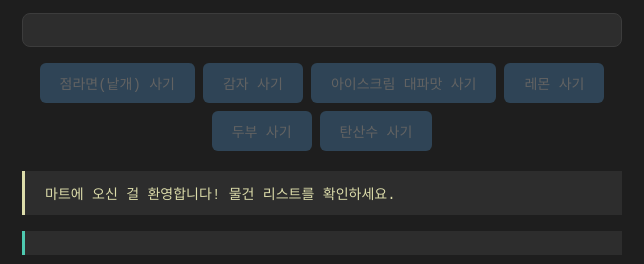
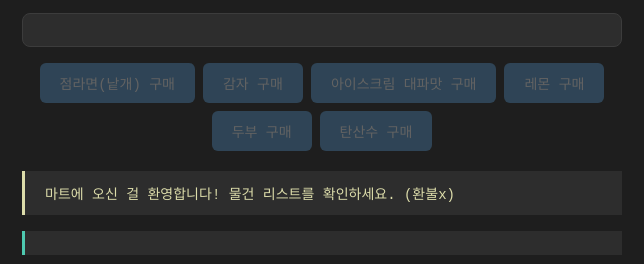
Before and after one commit to SamdubapGames/super-creature-mart, a plain HTML site: page fullgame.html in a window 1280 px wide. Both pictures are taken after a click on the button "상점". Shown: the part 172-436 px from the top of the page, 318-962 px from the left. Drawn offline with Linux system fonts and the light colour scheme.

Commit message:
clickshop 문구 업데이트

```diff
--- a/js/scenes/clickShopScene.js
+++ b/js/scenes/clickShopScene.js
@@ -79,7 +79,7 @@ function initShopGame() {
         let btn = document.createElement("button");
         btn.id = "shop-btn-" + DATA.SHOP_ITEMS[i];
         btn.className = "item-btn";
-        btn.innerText = DATA.SHOP_ITEMS[i] + " 사기";
+        btn.innerText = DATA.SHOP_ITEMS[i] + " 구매";
         btn.addEventListener("click", function () {
             onBuyItem(DATA.SHOP_ITEMS[i]);
         });
@@ -92,7 +92,9 @@ function initShopGame() {
     // 3. 화면 그리기
     showBudget();
     showPurchased();
-    showShopMessageText("마트에 오신 걸 환영합니다! 물건 리스트를 확인하세요.");
+    showShopMessageText(
+        "마트에 오신 걸 환영합니다! 물건 리스트를 확인하세요. (환불x)",
+    );
 
     // 4. 나머지 초기화
     document.getElementById("shop-menu-display").innerText = "";
```
Also changed, not shown: tests/hae/test_shop_game.html (+3 -13 lines).
